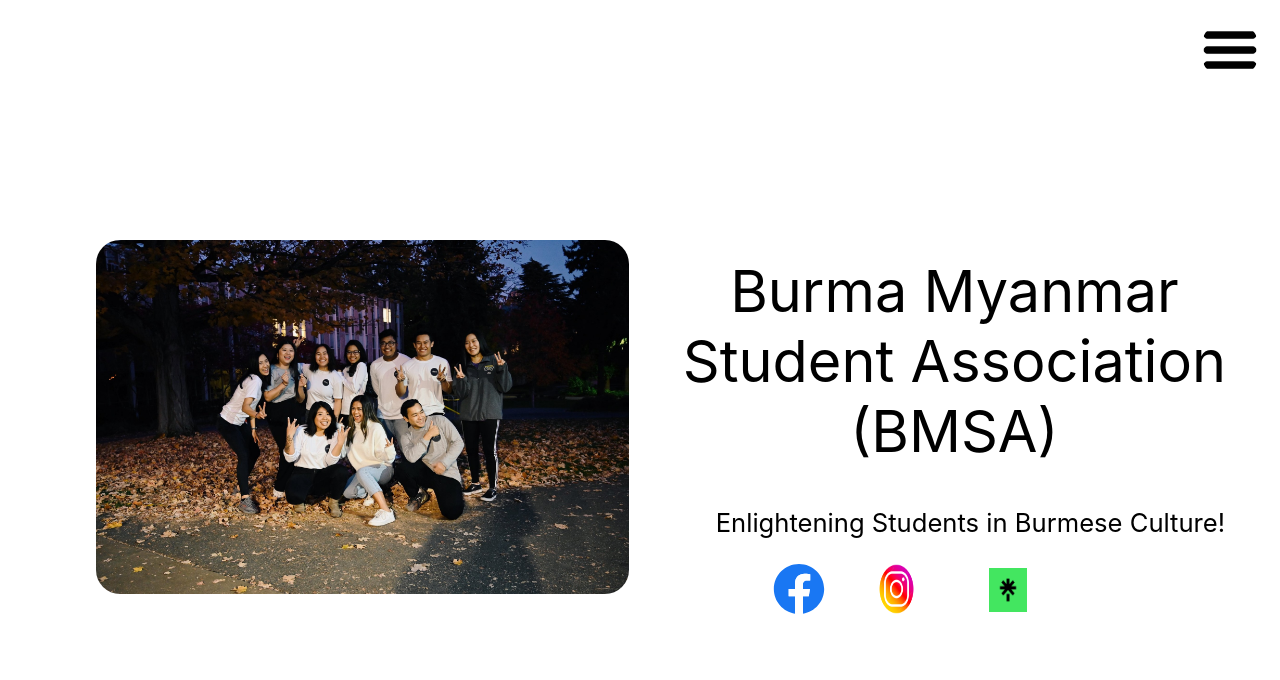
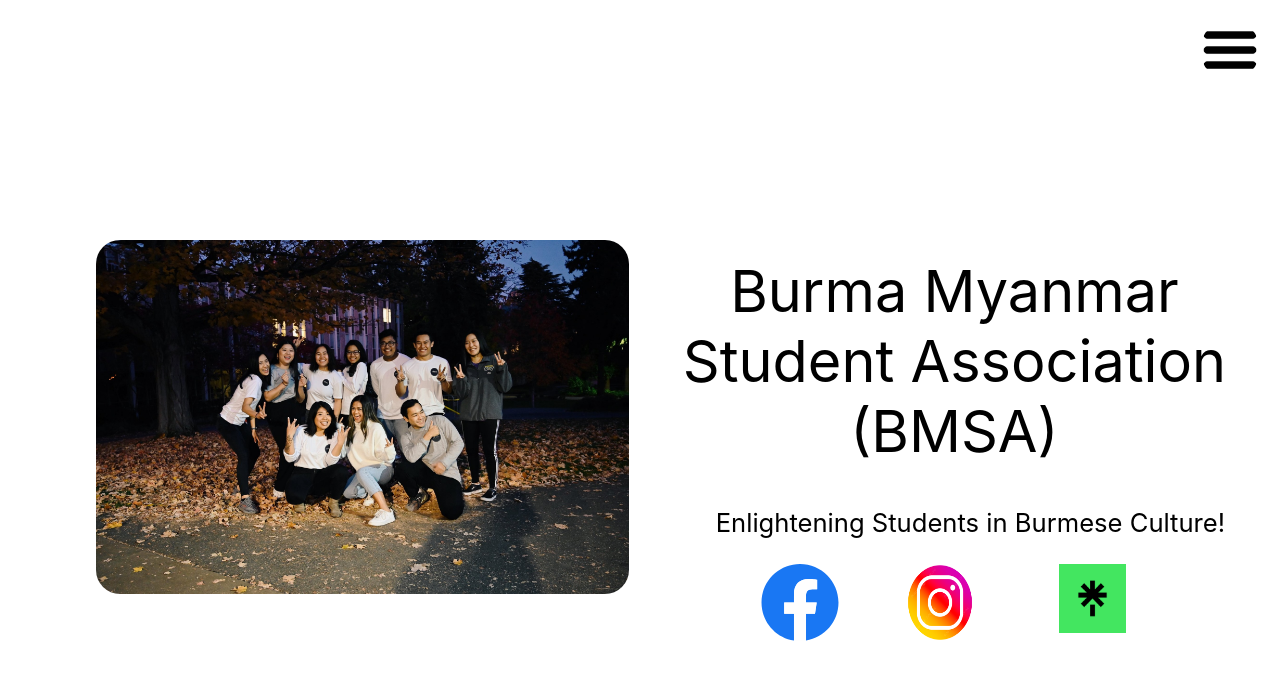
Before and after one commit to davin-win-kyi/BMSA_Website, a React (Create React App) app: page / in a window 1280 px wide. Shown: the top 680 px of the page. Built offline with nearby package versions, Linux system fonts and the light colour scheme.

Commit message:
"updated changes"

```diff
--- a/src/Components/Home/Home.css
+++ b/src/Components/Home/Home.css
@@ -43,25 +43,25 @@ Update so that there are flex boxes for the elements, also add a div
 
 .home-social-first {
   height: 7.5vh;
-  margin-left: 10vw;
+  margin-left: 9vw;
   margin-right: 4vh;
-  width: 40%;
-  height: 40%;
+  width: 50%;
+  height: 50%;
 }
 
 .home-social-other1 {
   height: 7.5vh;
-  margin-left: 4vh;
-  margin-right: 4vh;
-  width: 30%;
-  height: 40%;
+  margin-left: 6vh;
+  margin-right: 5vh;
+  width: 40%;
+  height: 50%;
 }
 
 .home-social-other2 {
   height: 7.5vh;
-  margin-left: 4vh;
-  margin-right: 4vh;
-  width: 35%;
-  height: 35%;
-  margin-top: 0.5vh;
+  margin-left: 5vh;
+  margin-right: 5vh;
+  width: 45%;
+  height: 45%;
+  margin-top: 0vh;
 }
```
